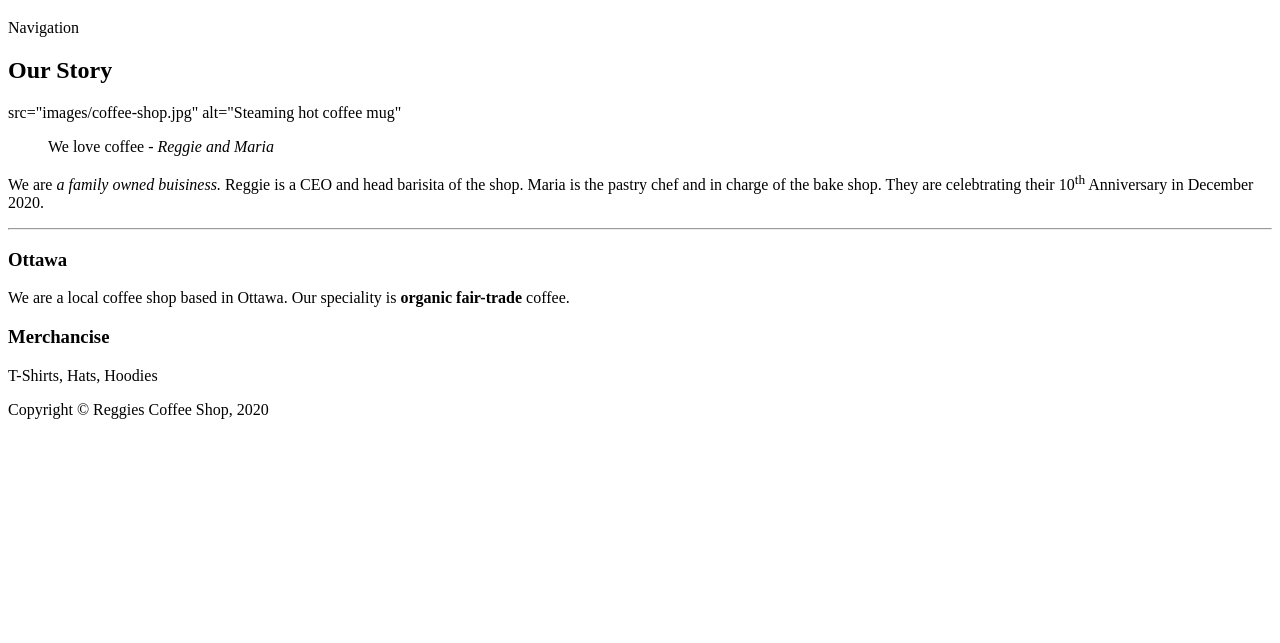
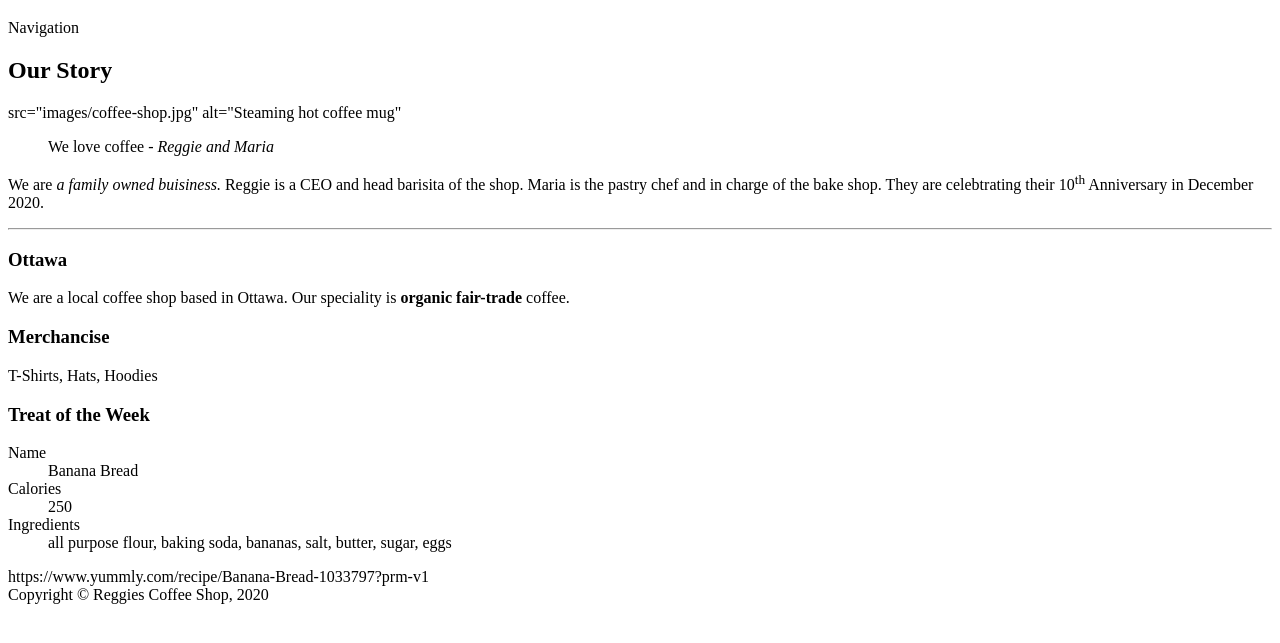
Before and after one commit to Coug0056/coug0056.github.io, a plain HTML site: page week-3/index.html in a window 1280 px wide. Shown: the part 61-704 px from the top of the page. Drawn offline with Linux system fonts and the light colour scheme.

Commit message:
Adding to project

```diff
--- a/week-3/index.html
+++ b/week-3/index.html
@@ -38,6 +38,18 @@
             <p>T-Shirts, Hats, Hoodies</p>
 
          </aside>
+         <section>
+             <h3>Treat of the Week</h3>
+             <dl>
+                 <dt>Name</dt>
+                 <dd>Banana Bread</dd>
+                 <dt>Calories</dt>
+                 <dd>250</dd>
+                 <dt>Ingredients</dt>
+                 <dd>all purpose flour, baking soda, bananas, salt, butter, sugar, eggs</dd>
+             </dl>
+         </section>
+         https://www.yummly.com/recipe/Banana-Bread-1033797?prm-v1
      </Main>
      <!-- Website Footer -->
      <Footer>
```
